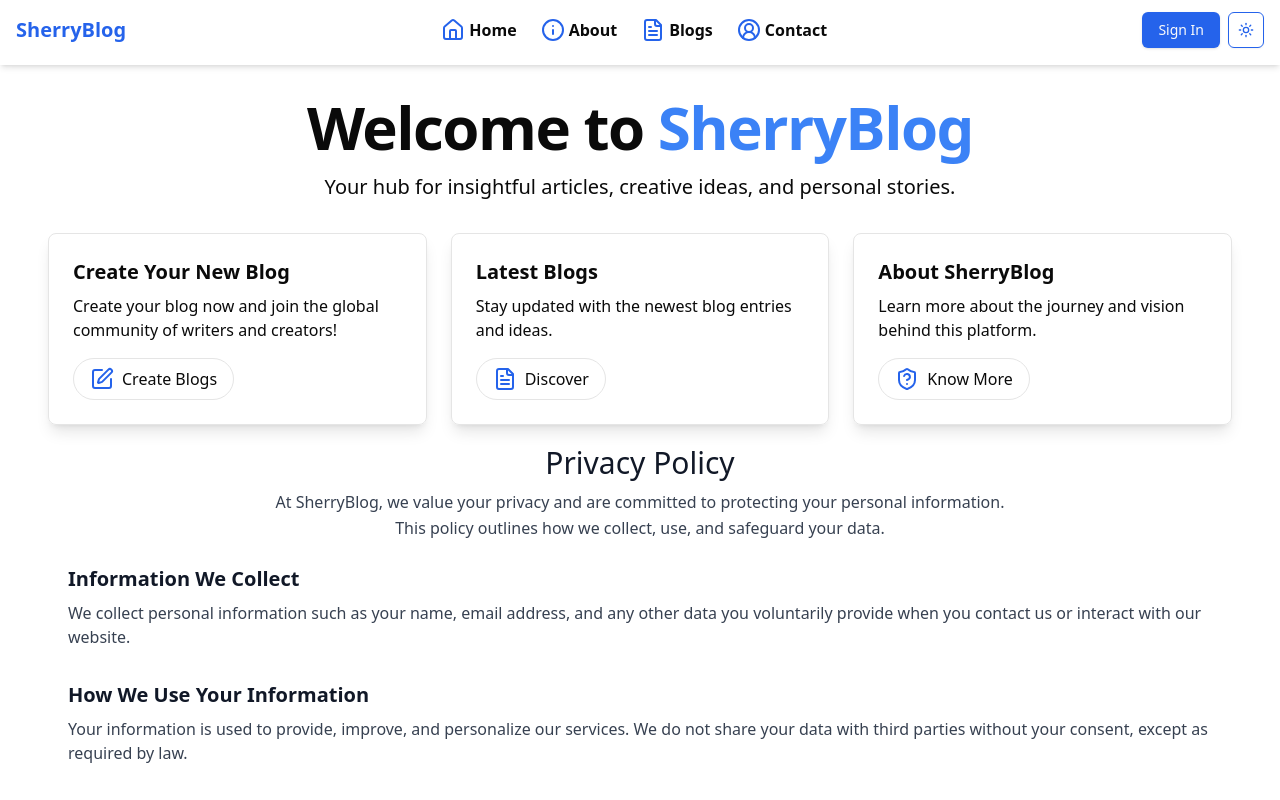
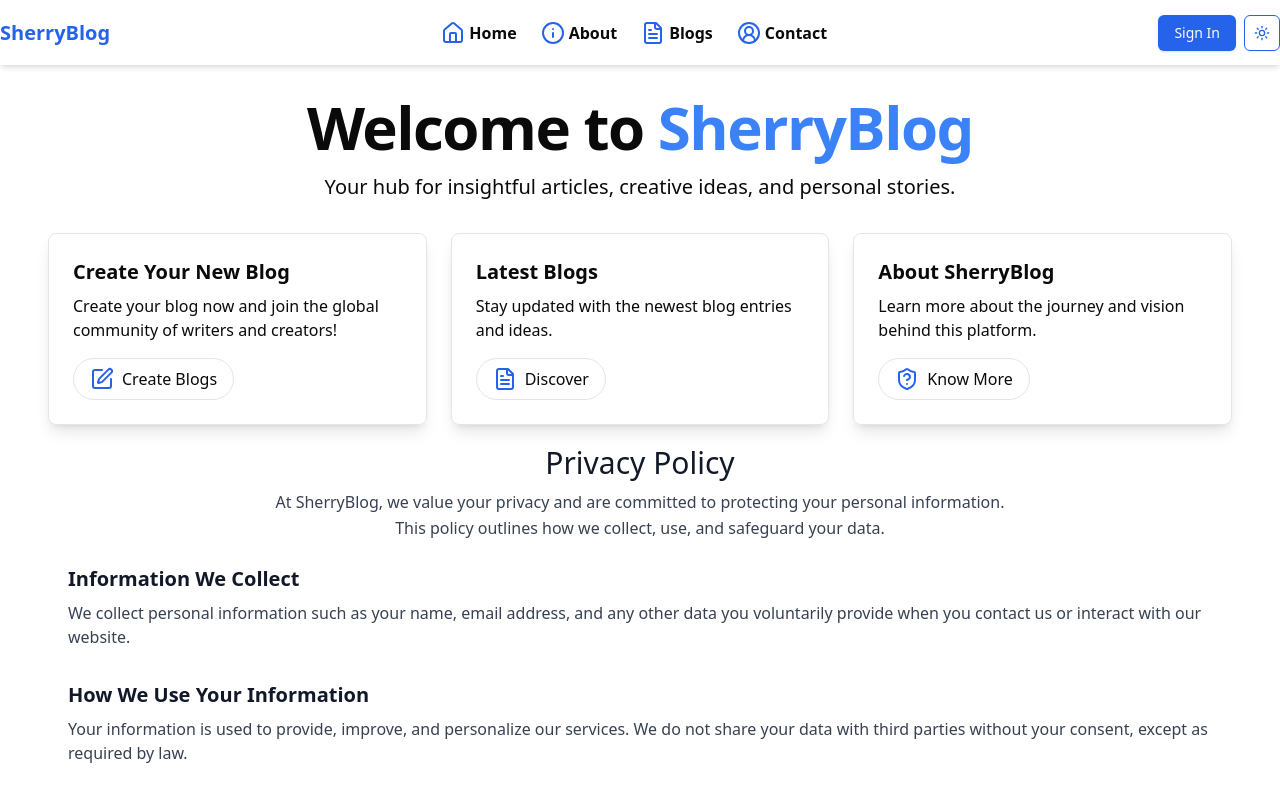
Before and after one commit to Muhammad-Shahr0z/dynamic-blogs, a Next.js app: page / in a window 1280 px wide. Shown: the top 800 px of the page. Built offline with nearby package versions, Linux system fonts and the light colour scheme.

Commit message:
Update Header.tsx

```diff
--- a/src/components/Header.tsx
+++ b/src/components/Header.tsx
@@ -14,8 +14,8 @@ import { CircleUserRound, FileText, House, Info } from "lucide-react";
 
 const Header = () => {
   return (
-    <header className="mb-8 h-[65px] bg-transparent backdrop-blur-md shadow-md sticky top-0 z-50 caret-transparent dark:border-b-[1px] border-gray-600">
-      <div className="container mx-auto flex items-center justify-between px-4 py-3">
+    <header className="mb-8 h-[65px] bg-transparent backdrop-blur-md shadow-md sticky top-0 z-50 caret-transparent dark:border-b-[1px] border-gray-600 flex items-center justify-center">
+      <div className="container mx-auto flex items-center justify-between px-4 md:px-0">
         {/* Logo */}
         <div className="text-xl font-bold text-blue-600 dark:text-white hover:text-black">
           <Link href="/">SherryBlog</Link>
```
